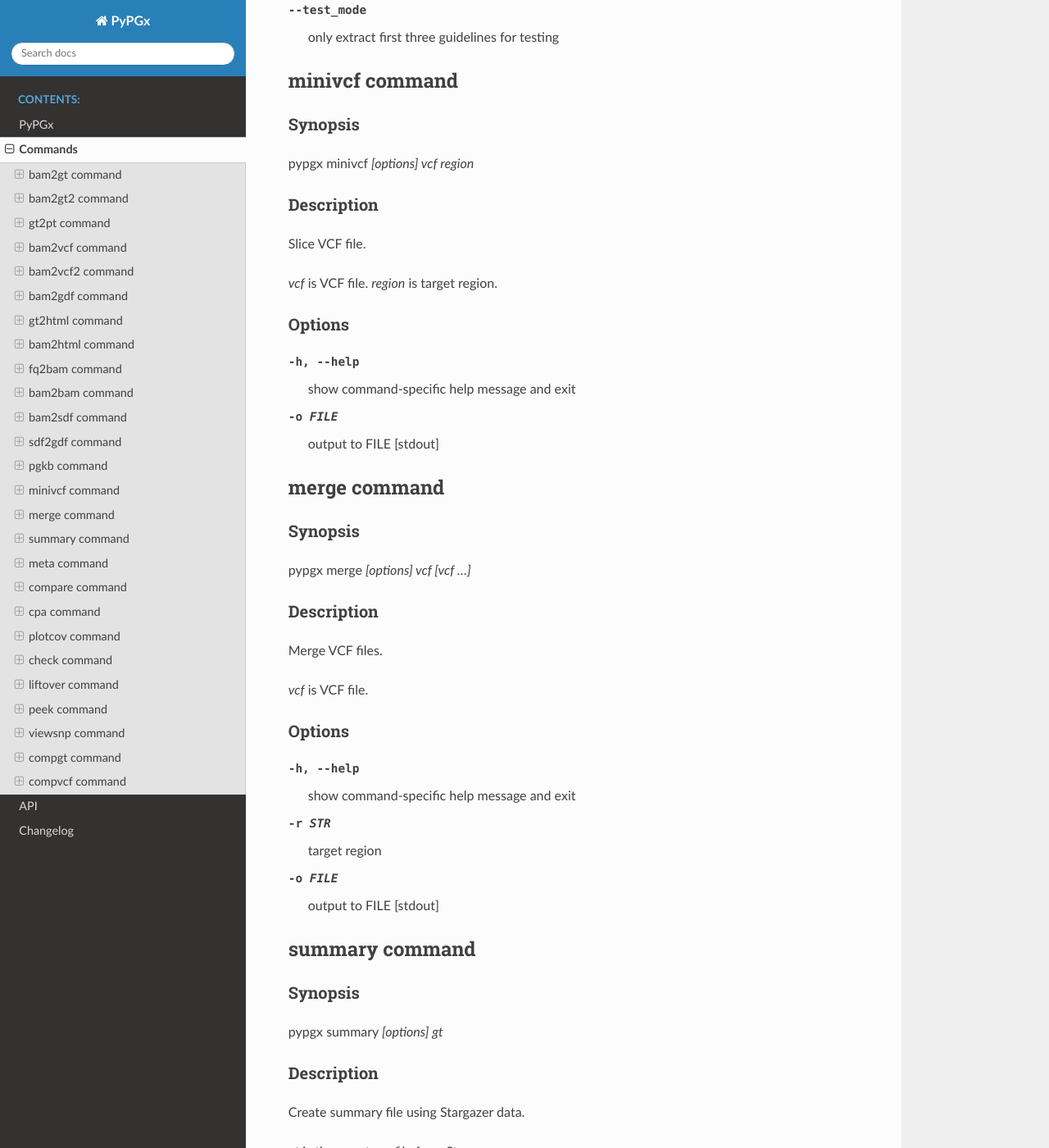
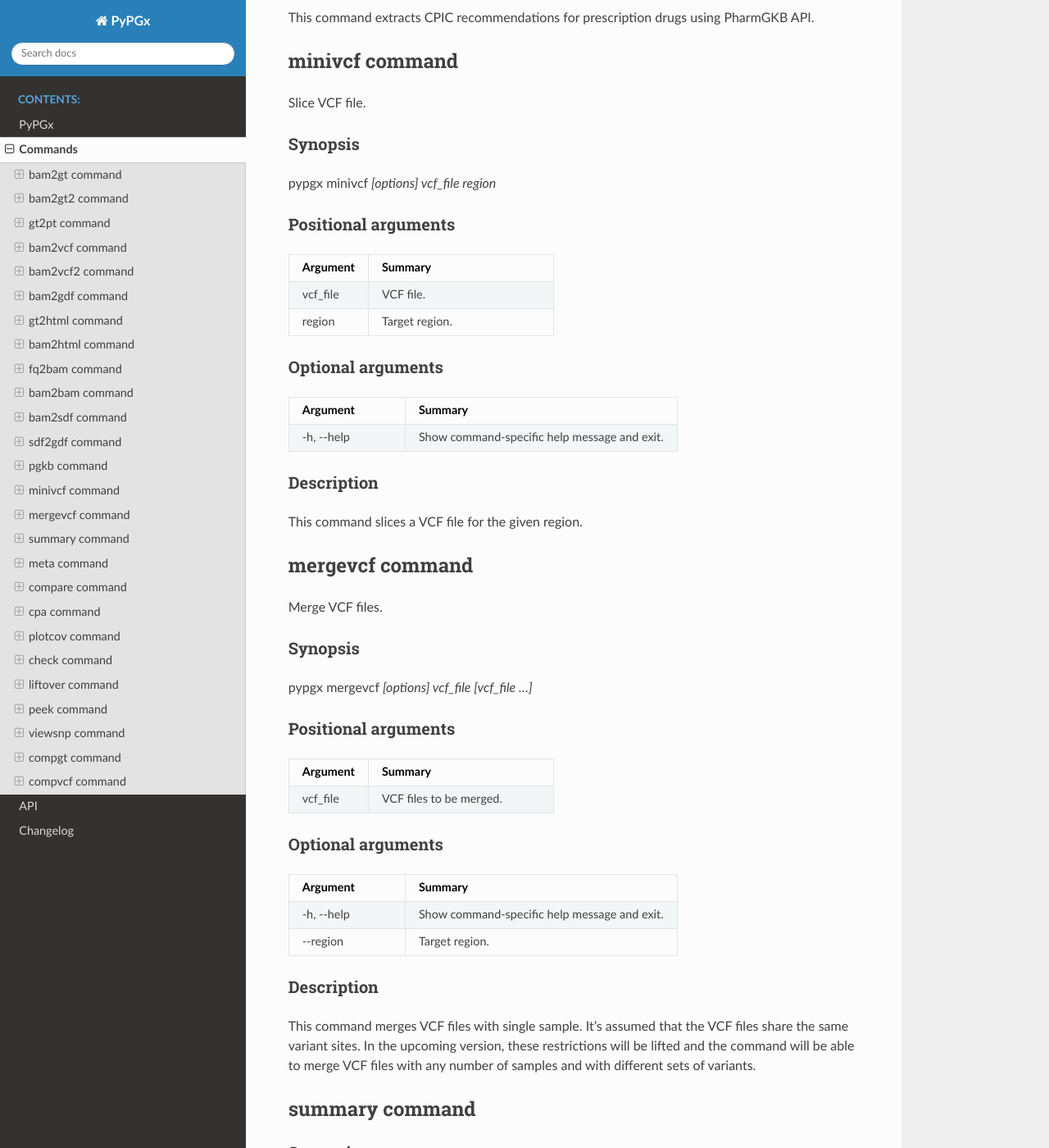
Before and after one commit to sbslee/pypgx, a Sphinx documentation site: the page built from docs/commands.rst, in a window 1280 px wide and 1400 px high, scrolled down 14080 px. Shown: the whole window at 82% size. Built offline with Sphinx 7.4.7 and the Read the Docs theme 2.0.0, drawn with Linux system fonts in a browser that asks for light colours; some of the changed text lies outside the part shown.

Commit message:
Upload v0.1.25 changes

```diff
--- a/README.rst
+++ b/README.rst
@@ -52,7 +52,7 @@ For getting help::
         sdf2gdf   convert a SDF file to a GDF file
         pgkb      extract CPIC guidelines using PharmGKB API
         minivcf   slice VCF file
-        merge     merge VCF files
+        mergevcf  merge VCF files
         summary   create summary file using Stargazer data
         meta      create meta file from summary files
         compare   compare genotype files
--- a/docs/commands.rst
+++ b/docs/commands.rst
@@ -668,67 +668,120 @@ Options
 pgkb command
 ============
 
+Extract CPIC guidelines using PharmGKB API.
+
 Synopsis
 --------
 
 pypgx pgkb *[options]*
 
+Positional arguments
+--------------------
+
+There are no positional arguments for this command.
+
+Optional arguments
+------------------
+
+.. list-table::
+   :widths: 30 70
+   :header-rows: 1
+
+   * - Argument
+     - Summary
+   * - \--test_mode
+     - Only extract first three guidelines for testing.
+
 Description
 -----------
 
-Extract CPIC guidelines using PharmGKB API.
-
-There are no required arguments.
-
-Options
--------
-
--h, --help   show command-specific help message and exit
--o FILE      output to FILE [stdout]
---test_mode  only extract first three guidelines for testing
+This command extracts CPIC recommendations for prescription drugs using
+PharmGKB API.
 
 minivcf command
 ===============
 
+Slice VCF file.
+
 Synopsis
 --------
 
-pypgx minivcf *[options] vcf region*
+pypgx minivcf *[options] vcf_file region*
+
+Positional arguments
+--------------------
+
+.. list-table::
+   :widths: 30 70
+   :header-rows: 1
+
+   * - Argument
+     - Summary
+   * - vcf_file
+     - VCF file.
+   * - region
+     - Target region.
+
+Optional arguments
+------------------
+
+.. list-table::
+   :widths: 30 70
+   :header-rows: 1
+
+   * - Argument
+     - Summary
+   * - -h, \--help
+     - Show command-specific help message and exit.
 
 Description
 -----------
 
-Slice VCF file.
+This command slices a VCF file for the given region.
 
-*vcf* is VCF file. *region* is target region.
+mergevcf command
+================
 
-Options
--------
-
--h, --help  show command-specific help message and exit
--o FILE     output to FILE [stdout]
-
-merge command
-=============
+Merge VCF files.
 
 Synopsis
 --------
 
-pypgx merge *[options] vcf [vcf ...]*
+pypgx mergevcf *[options] vcf_file [vcf_file ...]*
+
+Positional arguments
+--------------------
+
+.. list-table::
+   :widths: 30 70
+   :header-rows: 1
+
+   * - Argument
+     - Summary
+   * - vcf_file
+     - VCF files to be merged.
+
+Optional arguments
+------------------
+
+.. list-table::
+   :widths: 30 70
+   :header-rows: 1
+
+   * - Argument
+     - Summary
+   * - -h, \--help
+     - Show command-specific help message and exit.
+   * - \--region
+     - Target region.
 
 Description
 -----------
 
-Merge VCF files.
-
-*vcf* is VCF file.
-
-Options
--------
-
--h, --help  show command-specific help message and exit
--r STR      target region
--o FILE     output to FILE [stdout]
+This command merges VCF files with single sample. It's assumed that the VCF
+files share the same variant sites. In the upcoming version, these
+restrictions will be lifted and the command will be able to merge VCF files
+with any number of samples and with different sets of variants.
 
 summary command
 ===============
@@ -931,7 +984,7 @@ Optional arguments
 
    * - Argument
      - Summary
-   * - -h, --help
+   * - -h, -\-help
      - Show command-specific help message and exit.
 
 Description
@@ -1023,7 +1076,7 @@ Optional arguments
 
    * - Argument
      - Summary
-   * - -h, --help
+   * - -h, \--help
      - Show command-specific help message and exit.
 
 Description
@@ -1072,7 +1125,7 @@ Optional arguments
 
    * - Argument
      - Summary
-   * - -h, --help
+   * - -h, \--help
      - Show command-specific help message and exit.
 
 Description
--- a/pypgx/version.py
+++ b/pypgx/version.py
@@ -1 +1 @@
-__version__ = "0.1.24"
+__version__ = "0.1.25"
```
Also changed, not shown: CHANGES.rst (+7 -0 lines), docs/api.rst (+0 -12 lines), 6 other files.
